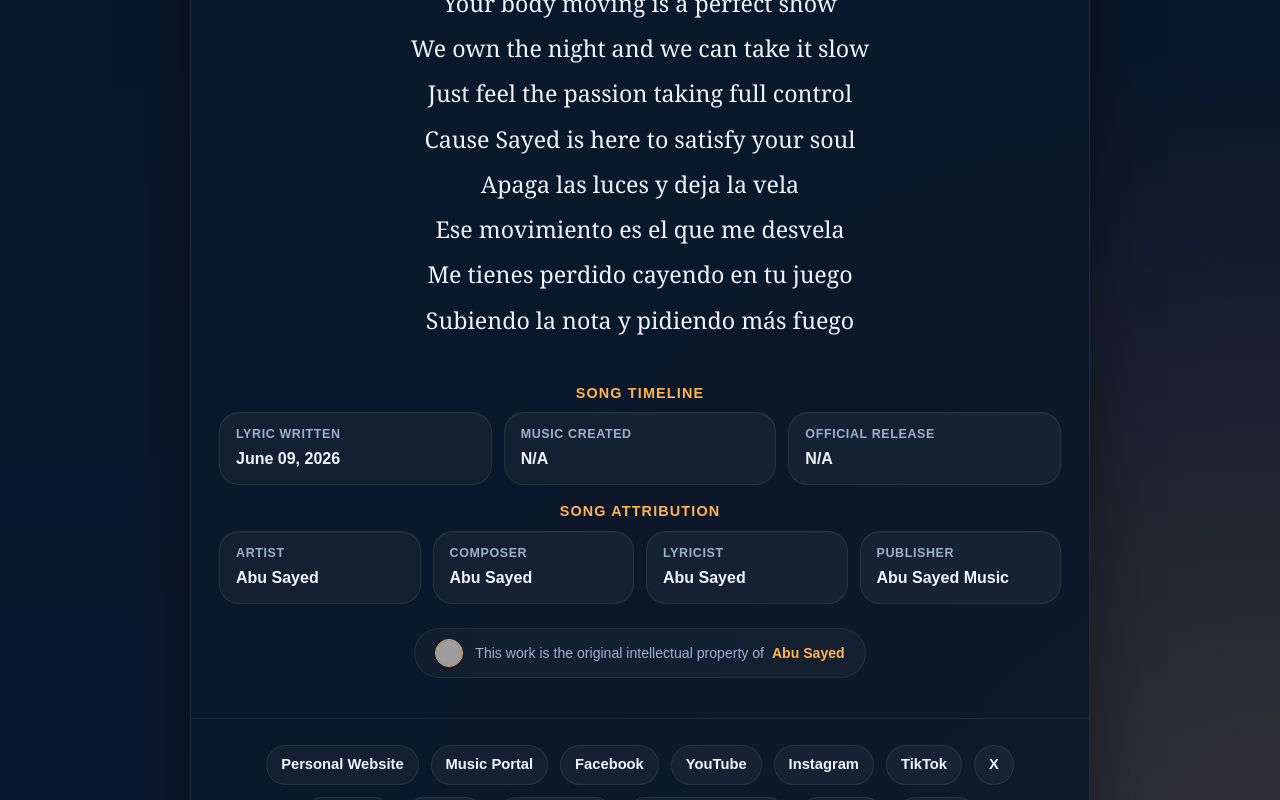
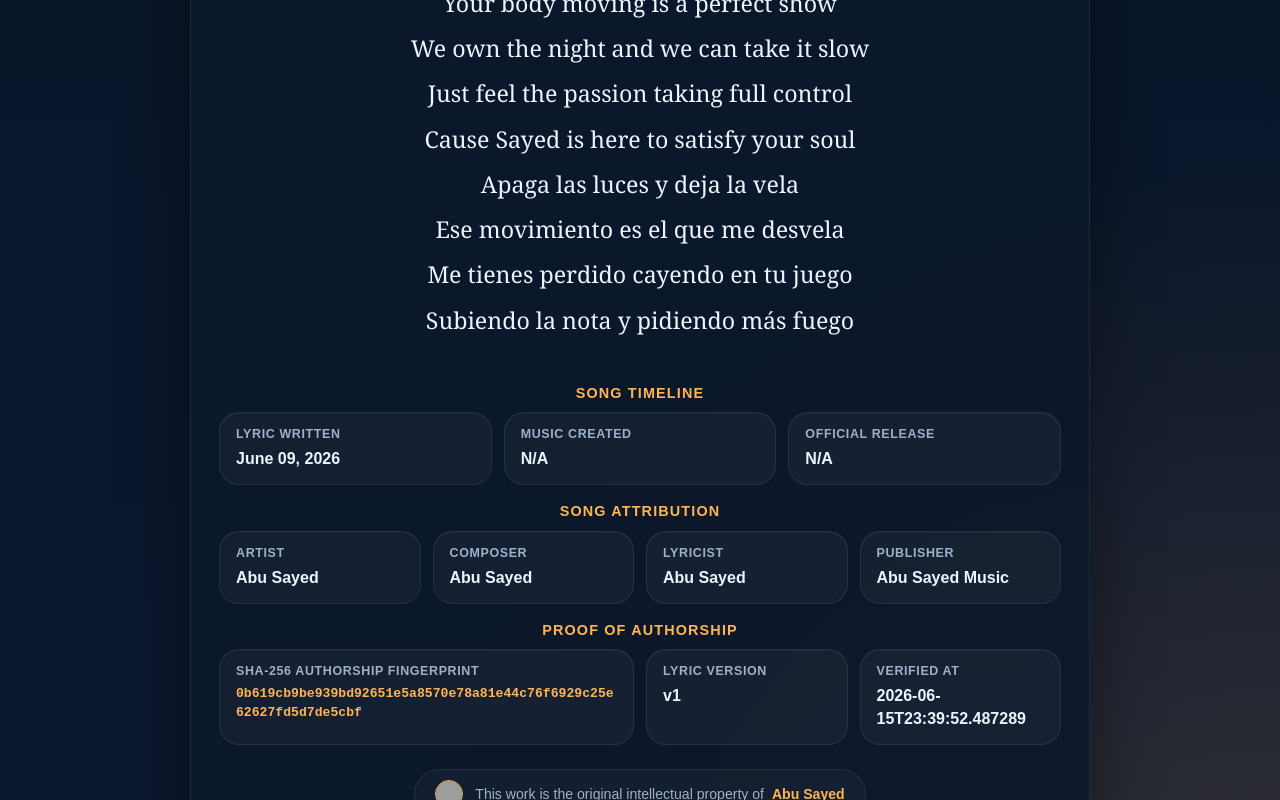
Before and after one commit to ImAbuSayed/luz-de-vela, a plain HTML site: page index.html in a window 1280 px wide. Shown: the part 2000-2800 px from the top of the page. Drawn offline with Linux system fonts and the light colour scheme; grey boxes are pictures that could not be loaded.

Commit message:
feat: update song assets v1 with signed GPG commit [verified]

```diff
--- a/index.html
+++ b/index.html
@@ -14,9 +14,9 @@
     <meta name="keywords" content="Luz de vela, Abu Sayed lyrics, original song lyrics, Abu Sayed original song, Abu Sayed lyricist, Abu Sayed composer, Abu Sayed songwriter, official lyrics">
     <meta name="robots" content="index,follow,max-snippet:-1,max-image-preview:large,max-video-preview:-1">
     <meta name="referrer" content="strict-origin-when-cross-origin">
-    <meta name="description" content="Full lyrics for &#x27;Luz de vela&#x27; by Abu Sayed. An original composition, lyrics, and production by Abu Sayed.">
+    <meta name="description" content="Official lyric archive for Abu Sayed&#x27;s song &#x27;Luz de vela&#x27;. Written, composed, and owned by the artist.">
     <meta property="og:title" content="Luz de vela - Original Lyrics by Abu Sayed">
-    <meta property="og:description" content="Full lyrics for &#x27;Luz de vela&#x27; by Abu Sayed. An original composition, lyrics, and production by Abu Sayed.">
+    <meta property="og:description" content="Official lyric archive for Abu Sayed&#x27;s song &#x27;Luz de vela&#x27;. Written, composed, and owned by the artist.">
     <meta property="og:type" content="music.song">
     <meta property="og:url" content="https://imabusayed.github.io/luz-de-vela/">
     <meta property="og:site_name" content="Abu Sayed Music">
@@ -24,7 +24,7 @@
     <meta name="last-modified" content="2026-06-09 13:04:25">
     <meta name="twitter:card" content="summary_large_image">
     <meta name="twitter:title" content="Luz de vela - Original Lyrics by Abu Sayed">
-    <meta name="twitter:description" content="Full lyrics for &#x27;Luz de vela&#x27; by Abu Sayed. An original composition, lyrics, and production by Abu Sayed.">
+    <meta name="twitter:description" content="Official lyric archive for Abu Sayed&#x27;s song &#x27;Luz de vela&#x27;. Written, composed, and owned by the artist.">
     <link rel="canonical" href="https://imabusayed.github.io/luz-de-vela/">
     <link rel="sitemap" type="application/xml" title="Sitemap" href="https://imabusayed.github.io/luz-de-vela/sitemap.xml">
     <link rel="author" href="https://github.com/ImAbuSayed">
@@ -100,7 +100,7 @@
       "@id": "https://imabusayed.github.io/luz-de-vela#webpage",
       "url": "https://imabusayed.github.io/luz-de-vela/",
       "name": "Luz de vela - Original Lyrics by Abu Sayed",
-      "description": "Full lyrics for 'Luz de vela' by Abu Sayed. An original composition, lyrics, and production by Abu Sayed.",
+      "description": "Official lyric archive for Abu Sayed's song 'Luz de vela'. Written, composed, and owned by the artist.",
       "isPartOf": {
         "@id": "https://music.abusayed.com.bd/#website"
       },
@@ -537,7 +537,7 @@
 
         <div class="controls">
             <button class="btn-speak" id="speakBtn" title="Read the lyrics aloud"><span id="speakText">Read Aloud</span></button>
-            <a href="https://music.abusayed.com.bd/Licensing/?https://imabusayed.github.io/luz-de-vela/" class="btn-license" title="Get licensing for this song" target="_blank">Obtain a Music License for Luz de vela</a>
+            <a href="https://music.abusayed.com.bd/Licensing/?https://imabusayed.github.io/luz-de-vela/" class="btn-license" title="Get licensing for this song" target="_blank">License this song: Luz de vela</a>
 
         </div>
         <br>
@@ -612,6 +612,26 @@
             <div class="meta-card">
                 <span class="meta-label">Publisher</span>
                 <strong>Abu Sayed Music</strong>
+            </div>
+
+                </div>
+            </div>
+
+            <div class="details-block">
+                <div class="details-title">Proof of Authorship</div>
+                <div class="meta-grid">
+
+            <div class="meta-card" style="grid-column: span 2;">
+                <span class="meta-label">SHA-256 Authorship Fingerprint</span>
+                <strong style="word-break: break-all; font-family: monospace; font-size: 0.82rem; color: var(--accent);">0b619cb9be939bd92651e5a8570e78a81e44c76f6929c25e62627fd5d7de5cbf</strong>
+            </div>
+            <div class="meta-card">
+                <span class="meta-label">Lyric Version</span>
+                <strong>v1</strong>
+            </div>
+            <div class="meta-card">
+                <span class="meta-label">Verified At</span>
+                <strong>2026-06-15T23:39:52.487289</strong>
             </div>
 
                 </div>
```
Also changed, not shown: excerpts/Bridge-Preview.txt (added), excerpts/Chorus-Preview.txt (added), excerpts/Final-Chorus-Preview.txt (added), excerpts/Hook-Preview.txt (added), excerpts/Pre-Chorus-2-Preview.txt (added), excerpts/Pre-Chorus-3-Preview.txt (added), excerpts/Pre-Chorus-Preview.txt (added), excerpts/Verse-1-Preview.txt (added), excerpts/Verse-2-Preview.txt (added), excerpts/Verse-3-Preview.txt (added), hashes.txt (added), llms.txt, lyrics_backup/2026-06-15_luz-de-vela-v1.txt (added), manifest.json (added), 1 other file.
